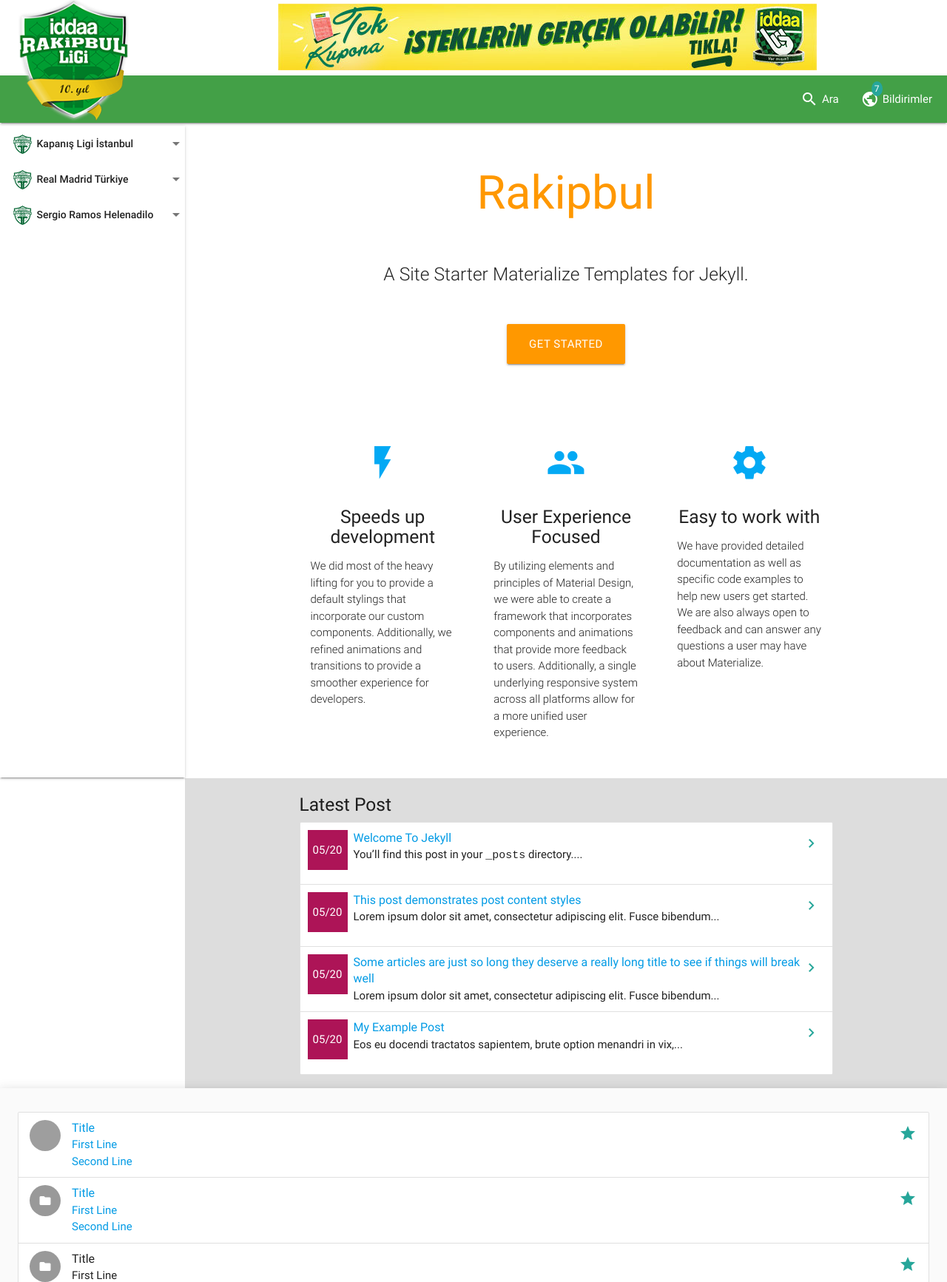
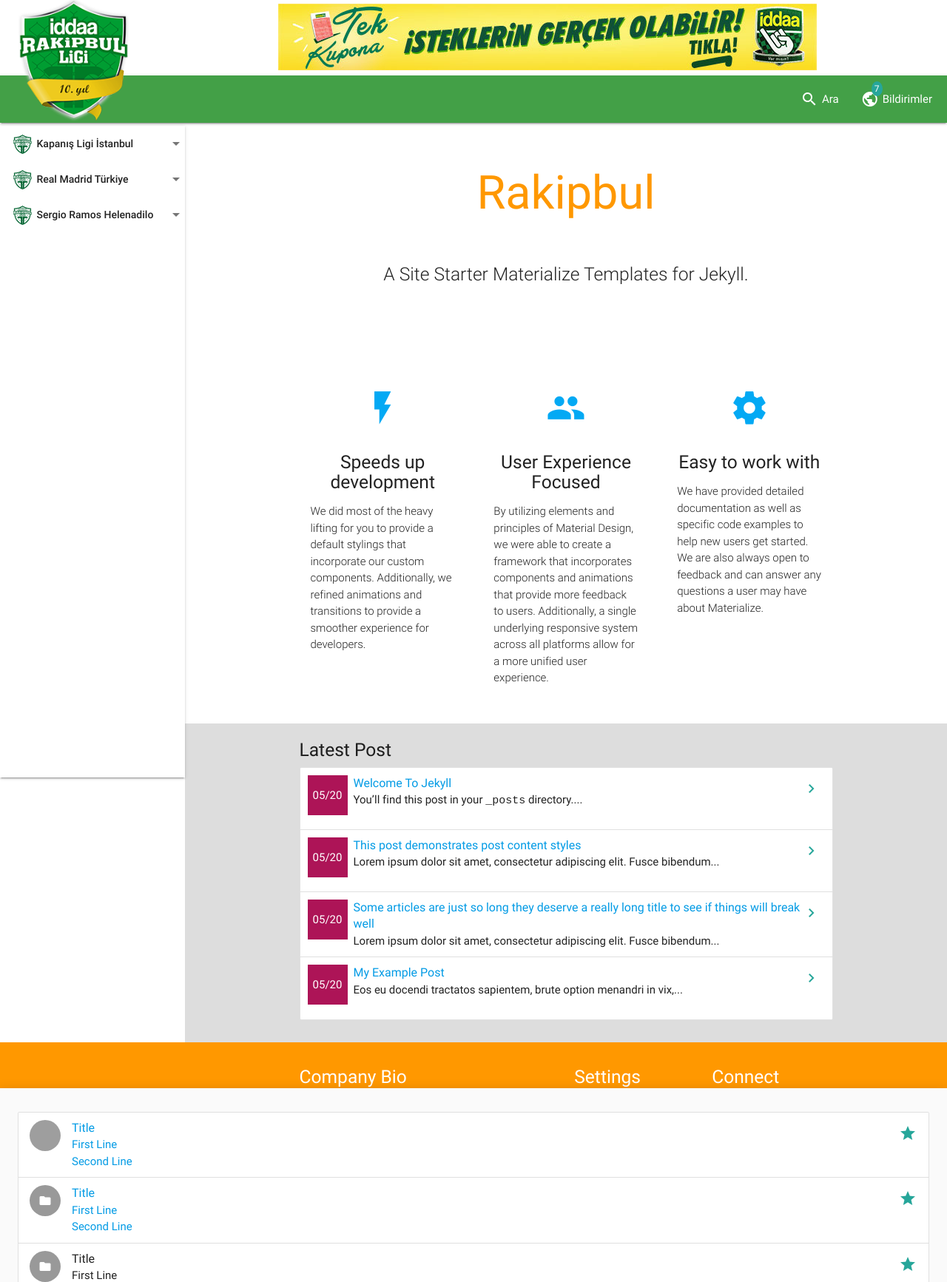
Before and after one commit to canbayraktar777/responsive_test, a Jekyll site: the page built from index.md, in a window 1280 px wide. Shown: the whole page at 74% size. Built offline with Jekyll 4.4.1, drawn with Linux system fonts in a browser that asks for light colours; grey boxes are pictures that could not be loaded.

Commit message:
button removed

```diff
--- a/_includes/head/css.html
+++ b/_includes/head/css.html
@@ -1,3 +1,3 @@
 {% for url in site.data.head.css %}
-<link rel="stylesheet" media="screen,projection" href="{{url | absolute_url}}">
+<link rel="stylesheet" media="screen,projection" href="{{url | relative_url}}">
 {% endfor %}
--- a/_includes/head/head.html
+++ b/_includes/head/head.html
@@ -2,7 +2,7 @@
     <meta http-equiv="Content-Type" content="text/html; charset=UTF-8"/>
     <meta name="viewport" content="width=device-width, initial-scale=1, maximum-scale=1.0"/>
     <link rel="shortcut icon" type="image/x-icon" href="{% if site.data.head.favicon %}{{site.data.head.favicon | absolute_url}}{% endif %}">
-    <link rel="canonical" href="{{ page.url | replace:'index.html','' | absolute_url }}" />
+    <link rel="canonical" href="{{ page.url | replace:'index.html','' | relative }}" />
 
     <!-- Sayfa başlığı ve diğer seo meta tagleri-->
     {% include head/seo.html %}
--- a/_layouts/home.html
+++ b/_layouts/home.html
@@ -10,9 +10,6 @@ layout: default
         <h5 class="header col s12 light">{{ content }}</h5>
       </div>
 
-      <div class="row center">
-        <a href="http://materializecss.com/getting-started.html" id="download-button" class="btn-large waves-effect waves-light orange">Get Started</a>
-      </div>
       <br><br>
 
     </div>
```
